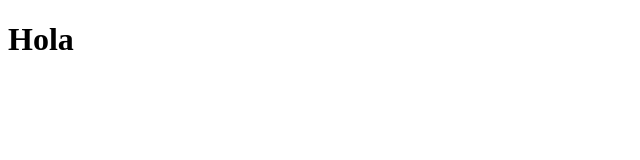
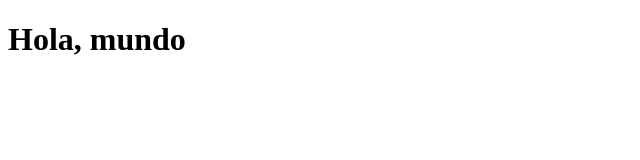
Before and after one commit to marcolorenzo17/proyecto-git-vsc, a plain HTML site: page index.html in a window 1280 px wide. Shown: the whole page, without its empty margins (0-640 px from the left). Drawn offline with Linux system fonts and the light colour scheme.

Commit message:
Encabezado agregado

```diff
--- a/index.html
+++ b/index.html
@@ -7,6 +7,6 @@
   <title>Document</title>
 </head>
 <body>
-  <h1>Hola</h1>
+  <h1>Hola, mundo</h1>
 </body>
 </html>
```
